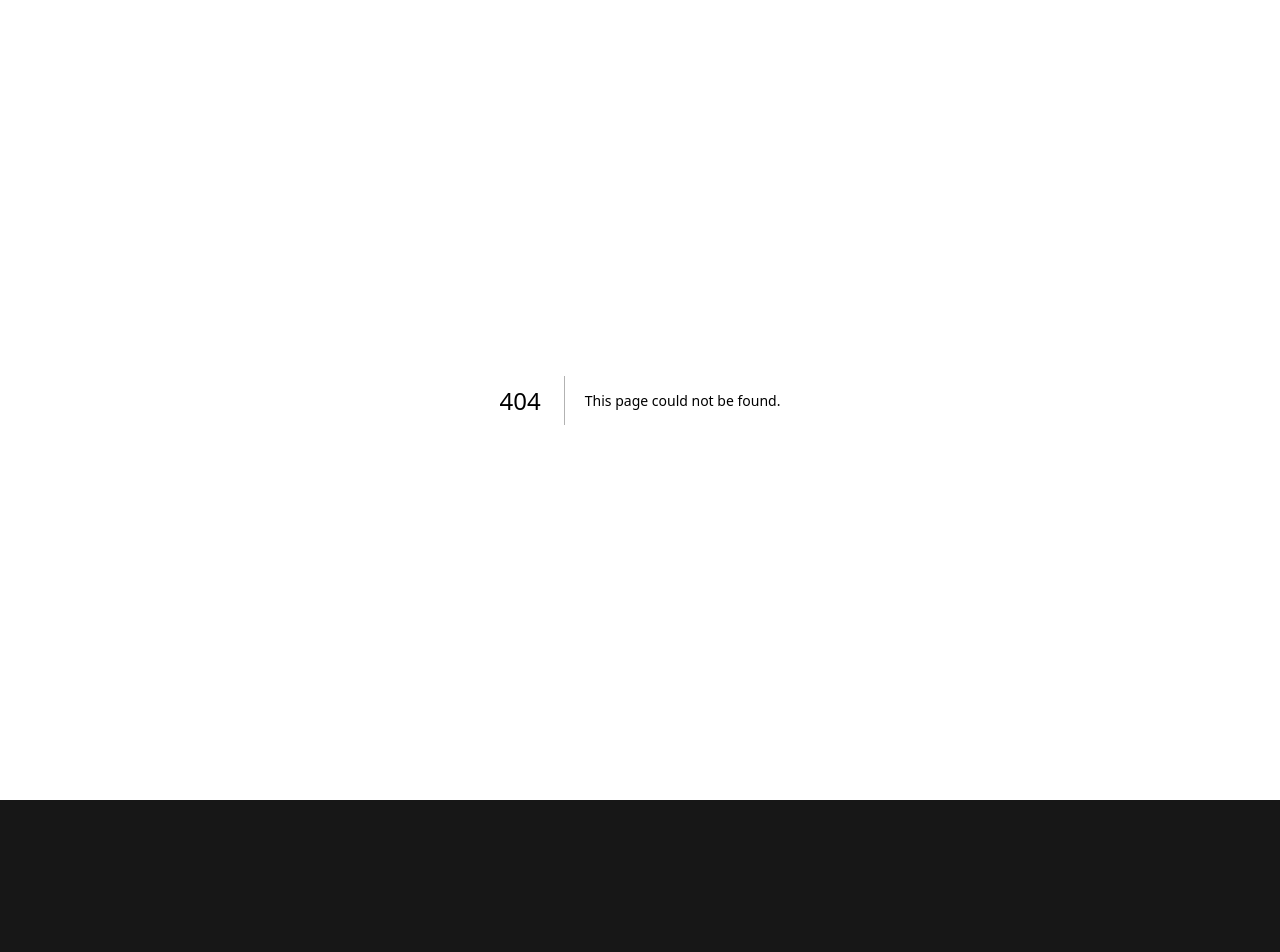
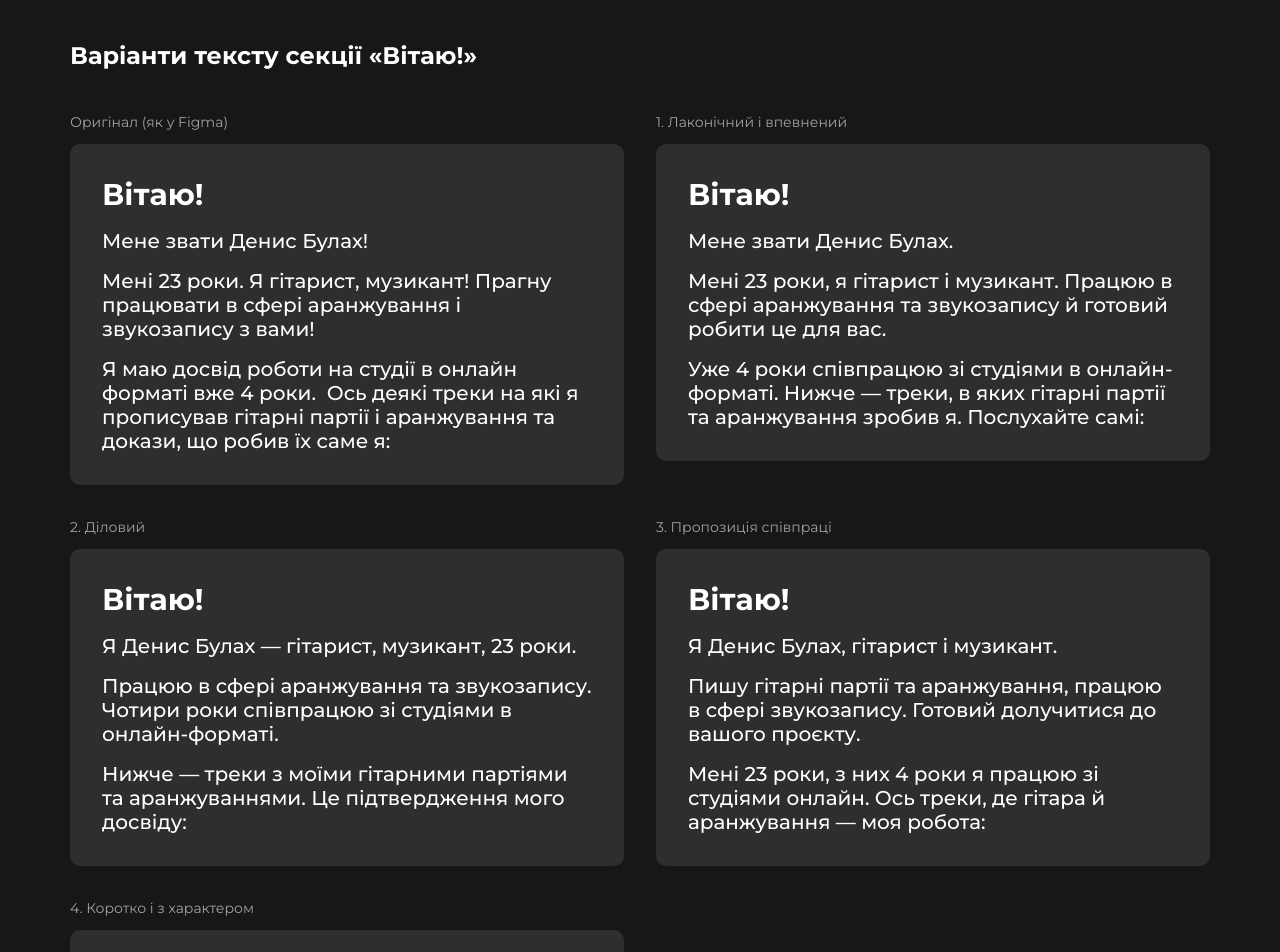
Before and after one commit to Ekachcka/Preza_denis, a Next.js app: page /proposals/about-text in a window 1280 px wide. Before the commit this address had no page. Shown: the top 952 px of the page. Before the commit the page ends 800 px from the top, so only its background shows below. Built offline with nearby package versions, Linux system fonts and the light colour scheme.

Commit message:
Add about text proposal page

```diff
--- /dev/null
+++ b/src/app/proposals/about-text/page.tsx
@@ -0,0 +1,79 @@
+import type { Metadata } from "next";
+
+export const metadata: Metadata = {
+  title: "Варіанти тексту About",
+  robots: { index: false },
+};
+
+type Variant = { name: string; title: string; paragraphs: string[] };
+
+const VARIANTS: Variant[] = [
+  {
+    name: "Оригінал (як у Figma)",
+    title: "Вітаю!",
+    paragraphs: [
+      "Мене звати Денис Булах!",
+      "Мені 23 роки. Я гітарист, музикант! Прагну працювати в сфері аранжування і звукозапису з вами!",
+      "Я маю досвід роботи на студії в онлайн форматі вже 4 роки.  Ось деякі треки на які я прописував гітарні партії і аранжування та докази, що робив їх саме я:",
+    ],
+  },
+  {
+    name: "1. Лаконічний і впевнений",
+    title: "Вітаю!",
+    paragraphs: [
+      "Мене звати Денис Булах.",
+      "Мені 23 роки, я гітарист і музикант. Працюю в сфері аранжування та звукозапису й готовий робити це для вас.",
+      "Уже 4 роки співпрацюю зі студіями в онлайн-форматі. Нижче — треки, в яких гітарні партії та аранжування зробив я. Послухайте самі:",
+    ],
+  },
+  {
+    name: "2. Діловий",
+    title: "Вітаю!",
+    paragraphs: [
+      "Я Денис Булах — гітарист, музикант, 23 роки.",
+      "Працюю в сфері аранжування та звукозапису. Чотири роки співпрацюю зі студіями в онлайн-форматі.",
+      "Нижче — треки з моїми гітарними партіями та аранжуваннями. Це підтвердження мого досвіду:",
+    ],
+  },
+  {
+    name: "3. Пропозиція співпраці",
+    title: "Вітаю!",
+    paragraphs: [
+      "Я Денис Булах, гітарист і музикант.",
+      "Пишу гітарні партії та аранжування, працюю в сфері звукозапису. Готовий долучитися до вашого проєкту.",
+      "Мені 23 роки, з них 4 роки я працюю зі студіями онлайн. Ось треки, де гітара й аранжування — моя робота:",
+    ],
+  },
+  {
+    name: "4. Коротко і з характером",
+    title: "Привіт, я Денис Булах!",
+    paragraphs: [
+      "Гітарист і музикант, мені 23.",
+      "Аранжування та звукозапис — моя сфера. 4 роки працюю зі студіями в онлайн-форматі.",
+      "Мої гітарні партії та аранжування — у цих треках. Слухайте:",
+    ],
+  },
+];
+
+export default function AboutTextPreview() {
+  return (
+    <main className="mx-auto max-w-[1600px] px-4 py-10 sm:px-10 xl:px-[70px]">
+      <h1 className="mb-10 text-2xl font-bold">Варіанти тексту секції «Вітаю!»</h1>
+      <ul className="grid grid-cols-1 gap-8 lg:grid-cols-2">
+        {VARIANTS.map(({ name, title, paragraphs }) => (
+          <li key={name}>
+            <p className="mb-3 text-sm text-white/60">{name}</p>
+            <div className="rounded-card bg-card p-8">
+              <h2 className="text-[30px] font-bold leading-[normal]">{title}</h2>
+              {paragraphs.map((text) => (
+                <p key={text} className="mt-4 max-w-[520px] whitespace-pre-wrap text-xl font-medium leading-[normal]">
+                  {text}
+                </p>
+              ))}
+            </div>
+          </li>
+        ))}
+      </ul>
+    </main>
+  );
+}
--- a/src/app/proposals/page.tsx
+++ b/src/app/proposals/page.tsx
@@ -10,6 +10,7 @@ const PROPOSALS = [
   { href: "/arrows", title: "Шрифти для підписів біля стрілок" },
   { href: "/proposals/hero-name", title: "Колір імені «Bulakh Denis» на оранжевому крузі в Hero" },
   { href: "/proposals/hero-tagline", title: "Шрифт підпису «Guitar is my voice…» в Hero" },
+  { href: "/proposals/about-text", title: "Текст секції «Вітаю!» (більш впевнені формулювання)" },
 ] as const;
 
 export default function Proposals() {
```
